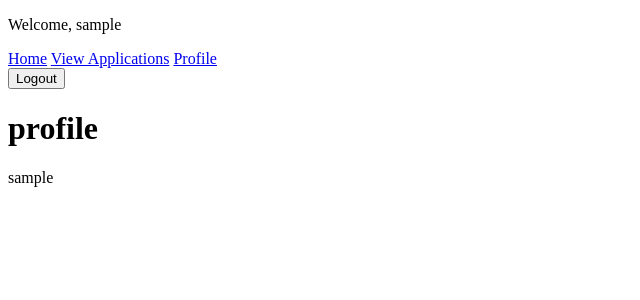
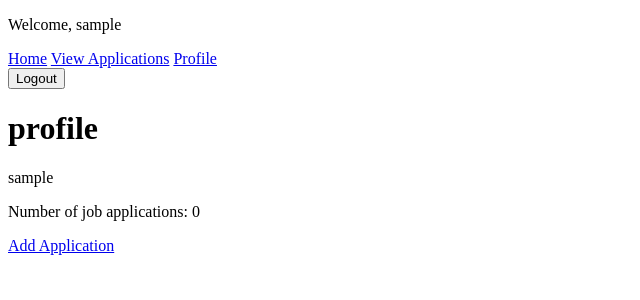
Before and after one commit to MalakAlmajed15/jobfolio, a Django app: page /profile/ in a window 1280 px wide. Shown: the top 300 px of the page, without its empty margins (0-640 px from the left). Run offline with Django 5.2, Linux system fonts and the light colour scheme; the visitor is signed in with stand-in values (Sample User, id 1); data that the repository does not hold is empty.

Commit message:
adding profile page

```diff
--- a/main_app/templates/profile.html
+++ b/main_app/templates/profile.html
@@ -3,4 +3,6 @@
 {% block content %}
     <h1>profile</h1>
     <p>{{user.username}}</p>
+    <p>Number of job applications: {{application_count}}</p>
+    <a href="{% url 'create_application' %}">Add Application</a>
 {% endblock content %}
--- a/main_app/views.py
+++ b/main_app/views.py
@@ -19,7 +19,8 @@ def homepage(request):
 
 @login_required
 def profile(request):
-    return render(request, 'profile.html')
+    application_count = Application.objects.filter(user=request.user).count()
+    return render(request, 'profile.html', {'application_count': application_count})
 
 @login_required
 def application_list(request):
```
